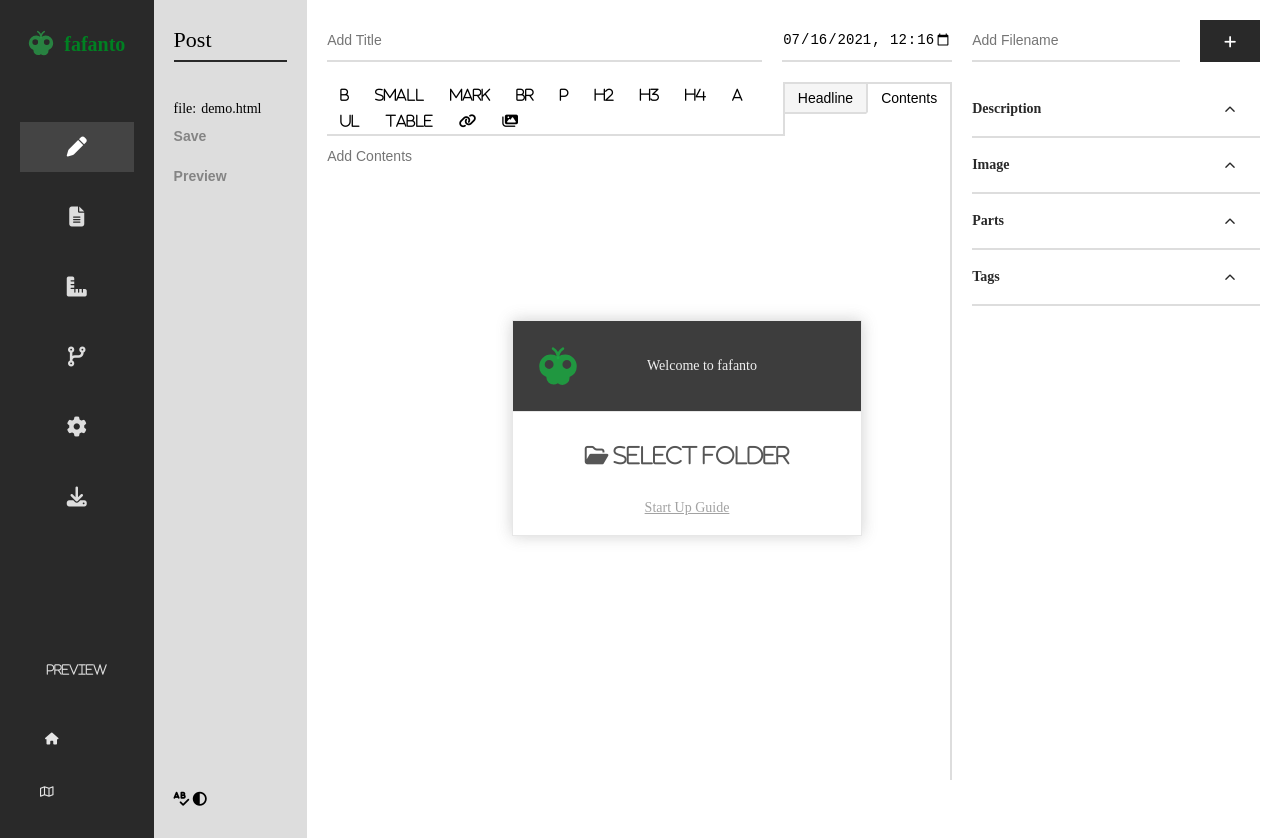
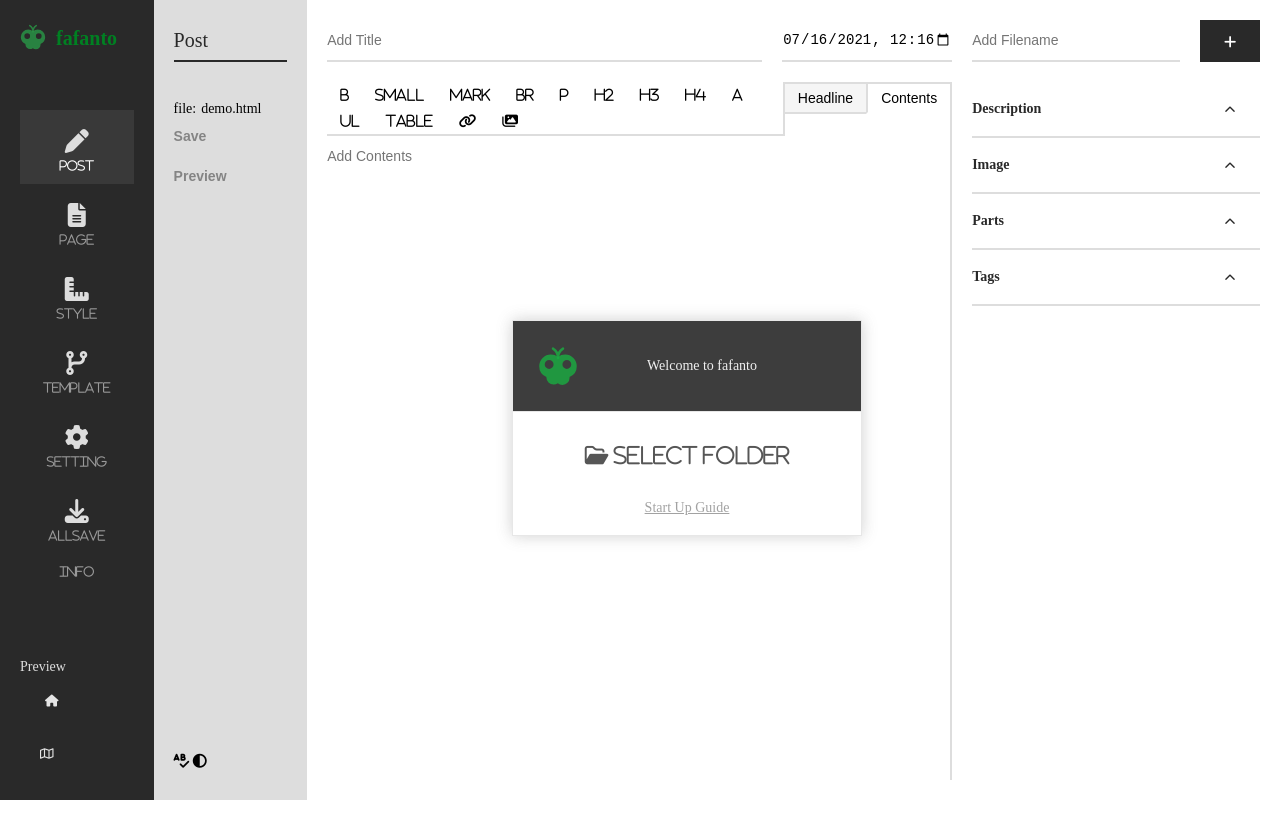
Before and after one commit to footfoot-bit/fafanto, a plain HTML site: page index.html in a window 1280 px wide. After the commit the page ends 800 px from the top, so only its background shows below. Drawn offline with Linux system fonts and the light colour scheme.

Commit message:
Add files via upload

```diff
--- a/fafanto.css
+++ b/fafanto.css
@@ -166,9 +166,9 @@
 h1 {
     font-size: 2rem;
     color: var(--green);
-    text-align: center;
-    /* border-bottom: var(--borderwidth) solid #ddd; */
-    padding: 1rem 0;
+    /* text-align: center; */
+    /* border-bottom: var(--borderwidth) solid #393939; */
+    padding: .4rem 0;
     /* display: grid;
     grid-template-columns: auto auto;
     align-items:center ; */
@@ -195,19 +195,28 @@
     /* padding: 2rem; */
 }
 nav p {
-    font-size: 2rem;
+    font-size: 1.2rem;
     text-align: center;
-    /* display: grid;
-    grid-template-columns: 3rem 1fr; */
-    padding: 1.5rem 2.5rem;
+    display: grid;
+    grid-template-rows: auto auto;
+    /* width: 8rem;
+    height: 8rem; */
+    color: #999;
+    padding: 1em 0;
+    align-items: center;
     /* align-items: center; */
     /* border-radius: 3rem ; */
     /* border-left: 3px solid var(--black); */
     /* border-bottom: 2px solid var(--black); */
-    margin-bottom:2rem;
+    /* margin-bottom:2rem; */
+}
+nav p::before{
+    font-size: 2.4rem;
+    padding: .7rem;
+    color: #ddd;
 }
 nav p.on {
-    background-color: #444;
+    background-color: #393939;
     /* border-color: var(--gray); */
     color: #fff;
     /* border-bottom: 2px solid var(--gray); */
@@ -232,10 +241,11 @@
     height: 100%;
 }
 h2 {
-    font-size: 2.2rem;
+    font-size: 2rem;
     font-weight: normal;
     border-bottom: 2px solid var(--black);
-    padding: .9rem 0;
+    padding: 1rem 0;
+    color: var(--black);
     /* background-color: var(--black);
     color: #fff; */
 }
--- a/fafanto.js
+++ b/fafanto.js
@@ -316,7 +316,7 @@
     document.querySelector('main').classList.toggle('dark');
   };
   //click text editor panel
-  for (const panel of ['#post [name=panelbtns]']) {
+  for (const panel of ['#post [name=panelbtns]','#page [name=panelbtns]']) {
     document.querySelector(panel).onclick = (e) => {
       if (e.target.tagName === 'I') new TextEditor().addTag(e.target.textContent);
     };
@@ -395,10 +395,6 @@
     const pageChest = await listAll(pagHandle);
     const mediaChest = await listAll(medHandle);
     console.log(singleChest,postChest,pageChest,mediaChest);
-    const postFolders = [];
-    for (const folder of postChest.values()) {
-      if (folder.kind === 'directory') postFolders.push(folder.name);
-    };
     //file handler class
     class HandleFile {
       constructor(fileName,chest) {
@@ -673,8 +669,8 @@
         this.insertOGPUrl(doc,normal.url() + this.fileName);
         this.insertBodyTitle(doc,this.title.value);
         const mabp = doc.querySelector('.allpost-btns').querySelectorAll('*');
-        const flds = HandlePost.sortLatestDir();
-        for (const fld of flds) mabp[0].insertAdjacentHTML('beforeend',`<U data-btn="fld-${fld}" class="on">${fld}</U>`);
+        const dirs = HandlePost.latestDirs();
+        for (const dir of dirs) mabp[0].insertAdjacentHTML('beforeend',`<U data-btn="fld-${dir}" class="on">${dir}</U>`);
         const str = SETT.elements['tags'].value;
         const dom = DOMP.parseFromString(str,'text/html');
         const tags = dom.querySelectorAll('i');
@@ -896,7 +892,7 @@
       };
       findIndex(allData) {
         for (let i = 0; i < allData.length; i++) {
-          if (data[i][0] === this.fileName) return i;
+          if (allData[i][0] === this.fileName) return i;
         }
       };
       async setPrevNextLink(doc) {
@@ -961,11 +957,15 @@
           if (!elem) doc.querySelector(`.${part}`).remove();
         }
       };
-      static sortLatestDir()  {
-        return postFolders.sort((a, b) => b - a);
+      static latestDirs()  {
+        const postDirs = [];
+        for (const dir of postChest.values()) {
+          if (dir.kind === 'directory') postDirs.push(dir.name);
+        };
+        return postDirs.sort((a, b) => b - a);
       };
       static addDirsList()  {
-        const dirs = this.sortLatestDir();
+        const dirs = this.latestDirs();
         for (const dir of dirs) {
           POST.elements['years'].insertAdjacentHTML('beforeend',`<option value="${dir}" class="years">${dir}</option>`);
         }
@@ -994,7 +994,7 @@
         return data.sort((a, b) => b[4] - a[4]);
       };
       static async allLatestData() {
-        const flds = this.sortLatestDir();
+        const flds = this.latestDirs();
         const allData = [];
         for (const fld of flds) {
           const data = await this.dirLatestData(fld);
@@ -1329,7 +1329,7 @@
     })();
   //allsave
     //append article number
-    ALLS.elements['post'].parentNode.insertAdjacentHTML('beforeend',`(${postChest.length - postFolders.length})`);
+    ALLS.elements['post'].parentNode.insertAdjacentHTML('beforeend',`(${postChest.length - HandlePost.latestDirs().length})`);
     ALLS.elements['page'].parentNode.insertAdjacentHTML('beforeend',`(${pageChest.length})`);
     //click start saving
     ALLS.elements['save'].onclick = async () => {
@@ -1367,6 +1367,10 @@
     }
   };
 });
+    // const postFolders = [];
+    // for (const folder of postChest.values()) {
+    //   if (folder.kind === 'directory') postFolders.push(folder.name);
+    // };
 
     //adjust Height
     // const fh = document.querySelector('form').offsetHeight;
@@ -1478,11 +1482,11 @@
 
     //post lister obj
     // const latestPosts = {
-    //   sortLatestDir: () => {
+    //   latestDirs: () => {
     //     return postFolders.sort((a, b) => b - a);
     //   },
     //   addDirsList: () => {
-    //     const flds = latestPosts.sortLatestDir();
+    //     const flds = latestPosts.latestDirs();
     //     for (const fld of flds) {
     //       POST.elements['years'].insertAdjacentHTML('beforeend',`<option value="${fld}" class="years">${fld}</option>`);
     //     }
@@ -1511,7 +1515,7 @@
     //     return data.sort((a, b) => b[4] - a[4]);
     //   },
     //   makeAllData: async() => {
-    //     const flds = latestPosts.sortLatestDir();
+    //     const flds = latestPosts.latestDirs();
     //     const allData = [];
     //     for (const fld of flds) {
     //       const data = await latestPosts.makeOneDirData(fld);
@@ -1790,11 +1794,11 @@
     //   constructor() {
     //     this.postFolders = postFolders;
     //   };
-    //   sortLatestDir() {
+    //   latestDirs() {
     //     return this.postFolders.sort((a, b) => b - a);
     //   };
     //   insertFolders() {
-    //     const flds = this.sortLatestDir();
+    //     const flds = this.latestDirs();
     //     for (const fld of flds) {
     //       POST.elements['years'].insertAdjacentHTML('beforeend',`<option value="${fld}" class="years">${fld}</option>`);
     //     }
@@ -1822,7 +1826,7 @@
     //     return data.sort((a, b) => b[0] - a[0]);
     //   };
     //   async makeAllData() {
-    //     const flds = this.sortLatestDir();
+    //     const flds = this.latestDirs();
     //     let makeAllData = [];
     //     for (const fld of flds) {
     //       const data = await this.makeOneDirData(fld)
--- a/index.html
+++ b/index.html
@@ -12,16 +12,16 @@
   <nav>
     <h1><img src="favicon.svg">fafanto</h1>
     <div>
-      <p data-nav="post" class="on"></p>
-      <p data-nav="page"></p>
-      <p data-nav="style"></p>
-      <p data-nav="template"></p>
-      <p data-nav="setting"></p>
-      <p data-nav="allsave"></p>
-      <p data-nav="info"></p>
+      <p data-nav="post" class="on">Post</p>
+      <p data-nav="page">Page</p>
+      <p data-nav="style">Style</p>
+      <p data-nav="template">Template</p>
+      <p data-nav="setting">Setting</p>
+      <p data-nav="allsave">Allsave</p>
+      <p data-nav="info">Info</p>
     </div>
     <div>
-      <p><small>Preview</small></p>
+      <div>Preview</div>
       <button type="button" id="home" title="Preview Index.html"></button>
       <button type="button" id="map" title="Preview allpost.html"></button>
     </div>
```
